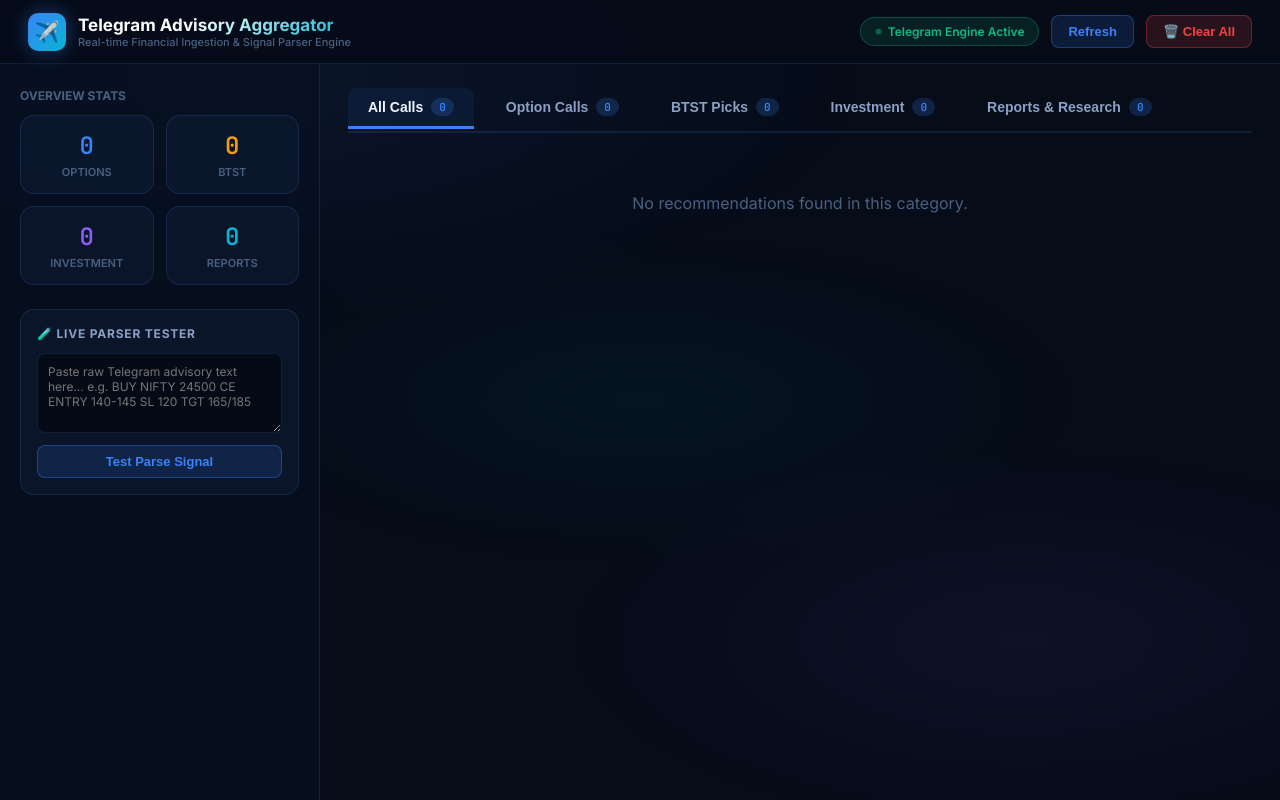
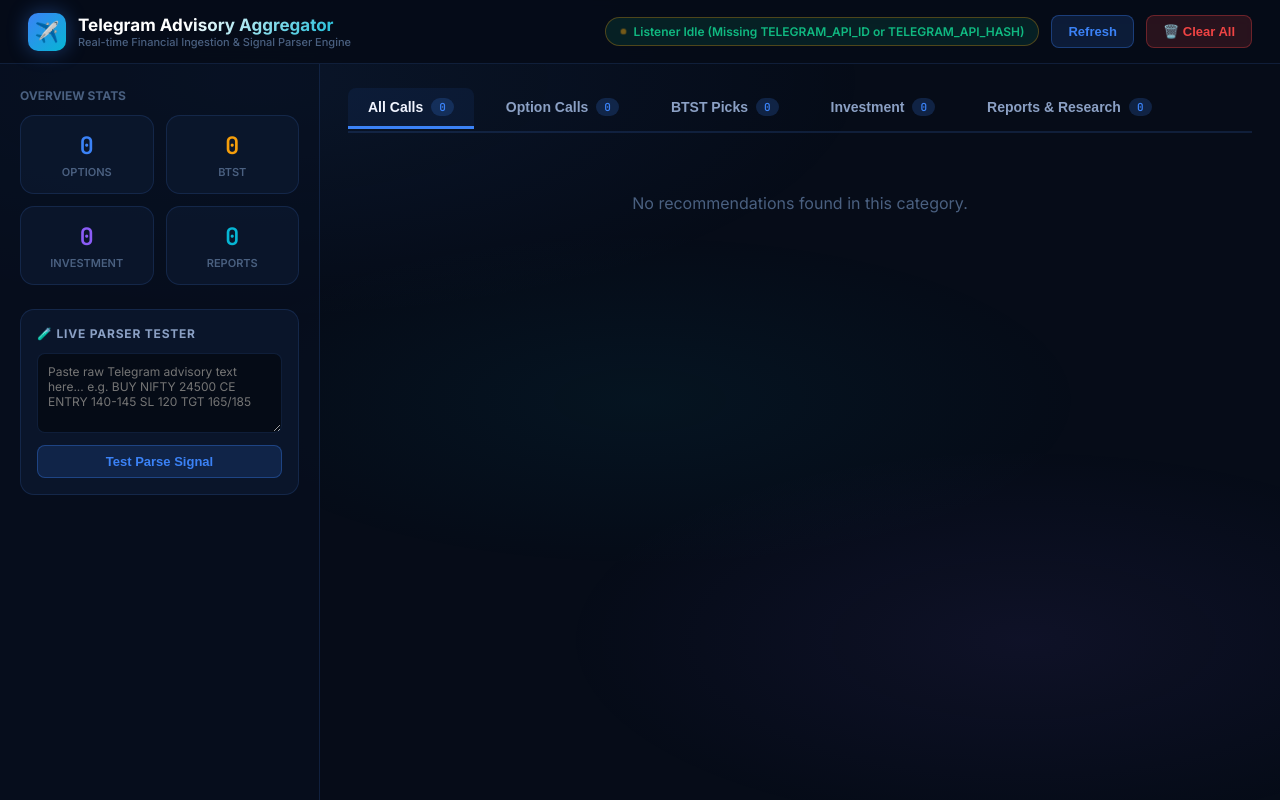
Before and after one commit to hemixinfotech/stock-option-recommendation, a Flask app: page / in a window 1280 px wide. Run offline with Flask 3, Linux system fonts and the light colour scheme; data that the repository does not hold is empty.

Commit message:
Fix Telegram background listener execution for live web hosting and enhance advisory signal parser symbol extraction

```diff
--- a/app.py
+++ b/app.py
@@ -117,11 +117,61 @@ def api_parse_test():
     })
 
 
+@app.route("/api/health")
+def api_health():
+    """Health check endpoint showing backend and Telegram listener status."""
+    is_alive = _listener_thread is not None and _listener_thread.is_alive()
+    return jsonify({
+        "success": True,
+        "listener_running": is_alive,
+        "channels_count": len(TELEGRAM_CHANNELS),
+        "status": "active" if is_alive else "idle_or_disabled",
+        "error": _listener_status.get("error")
+    })
+
+
 @app.route("/")
 def index():
     """Serve main web application dashboard."""
     with open(os.path.join(os.path.dirname(__file__), "templates", "index.html"), encoding="utf-8") as f:
         return f.read()
+
+
+# ---------------------------------------------------------------------------
+# Background Listener Launcher for Production WSGI / Live Hosting
+# ---------------------------------------------------------------------------
+
+import threading
+from config import TELEGRAM_API_ID, TELEGRAM_API_HASH, TELEGRAM_CHANNELS
+
+_listener_thread = None
+_listener_status = {"started": False, "error": None}
+
+def start_telegram_listener_background():
+    global _listener_thread
+    if _listener_thread is not None and _listener_thread.is_alive():
+        return
+
+    if not TELEGRAM_API_ID or not TELEGRAM_API_HASH or TELEGRAM_API_ID == 0:
+        logger.warning("Telegram API credentials not configured. Background listener will not start.")
+        _listener_status["error"] = "Missing TELEGRAM_API_ID or TELEGRAM_API_HASH"
+        return
+
+    def _run():
+        try:
+            from telegram_listener import run_telegram_listener
+            _listener_status["started"] = True
+            run_telegram_listener()
+        except Exception as exc:
+            _listener_status["error"] = str(exc)
+            logger.error("Background Telegram Listener crashed or failed to start: %s", exc)
+
+    _listener_thread = threading.Thread(target=_run, daemon=True, name="TelegramListenerThread")
+    _listener_thread.start()
+    logger.info("Background Telegram Listener thread launched.")
+
+# Auto-start background listener when app module is imported/loaded in server
+start_telegram_listener_background()
 
 
 # ---------------------------------------------------------------------------
--- a/parser.py
+++ b/parser.py
@@ -111,6 +111,22 @@ class SignalParser:
         """Regex-based rule engine for standard advisory calls."""
         upper_text = text.upper()
 
+        # Comprehensive set of non-symbol noise words common in Telegram market channels
+        ignored_words = {
+            "BUY", "SELL", "BTST", "STBT", "CALL", "PUT", "STOP", "LOSS", "STOPLOSS",
+            "TARGET", "TARGETS", "TGT", "ABOVE", "BELOW", "ENTRY", "RANGE", "TODAY", "TOMORROW",
+            "LONG", "SHORT", "TERM", "HOLD", "PICK", "STOCK", "NOW", "CMP", "PRICE", "EXIT",
+            "BOOK", "PROFIT", "SUPER", "POWER", "CALLS", "VIP", "FREE", "HERO", "ZERO", "JACKPOT",
+            "EQUITY", "ALERT", "ALERTS", "GOOD", "MORNING", "DAILY", "WEEKLY", "MONTHLY",
+            "LEVEL", "LEVELS", "SPOT", "FUTURE", "FUTURES", "CHART", "DISCLAIMER", "TRADE",
+            "TRADING", "ADVISORY", "STRONG", "BREAKOUT", "BOOM", "ROCKET", "FAST", "VERY",
+            "HIGH", "LOW", "RISK", "INTRADAY", "POSITIONAL", "NEW", "JOIN", "TELEGRAM",
+            "CHANNEL", "GROUP", "THIS", "THAT", "WITH", "FROM", "FOR", "AND", "THE", "YOU",
+            "YOUR", "OUR", "WILL", "HIT", "DONE", "BEST", "SURE", "SURESHOT", "GAIN", "GAINS",
+            "SAFE", "PREMIUM", "PAID", "REPORT", "UPDATE", "NEWS", "VIEW", "ANALYSIS",
+            "INTRADAY", "SWING", "CALL", "PUTS", "OPTION", "OPTIONS", "INDEX", "INDICES"
+        }
+
         # 1. Category Classification
         category = CategoryEnum.OPTION
         if re.search(r"\b(BTST|STBT|BUY TODAY|SELL TOMORROW)\b", upper_text):
@@ -120,6 +136,8 @@ class SignalParser:
         elif re.search(r"\b(REPORT|MARKET UPDATE|RESEARCH|MORNING BRIEF|NIFTY VIEW|NEWS|UPDATE)\b", upper_text) and len(text) > 300:
             category = CategoryEnum.REPORT
         elif re.search(r"\b(CE|PE|CALL|PUT)\b", upper_text) or any(idx in upper_text for idx in INDEX_SYMBOLS):
+            category = CategoryEnum.OPTION
+        else:
             category = CategoryEnum.OPTION
 
         # 2. Action Detection
@@ -134,46 +152,68 @@ class SignalParser:
         elif re.search(r"\b(PE|PUT)\b", upper_text):
             option_type = OptionTypeEnum.PE
 
-        # 4. Symbol Detection
+        # 4. Symbol & Strike Detection
         symbol = "UNKNOWN"
-        # Check known index list first
+        strike_price = None
+
+        # Step 4a: Check index symbols first
         for idx in INDEX_SYMBOLS:
             if re.search(r"\b" + idx + r"\b", upper_text):
                 symbol = idx
                 break
 
+        # Step 4b: Match explicit option structure e.g. "BUY SBIN 800 CE" or "SBIN 800 CE" or "RELIANCE 3000 CALL"
+        op_match = re.search(r"(?:BUY|SELL)?\s*\b([A-Z0-9]{3,15})\s+(\d{2,6}(?:\.\d+)?)\s*(CE|PE|CALL|PUT)\b", upper_text)
+        if op_match:
+            cand_sym = op_match.group(1).strip()
+            if cand_sym not in ignored_words and cand_sym not in INDEX_SYMBOLS:
+                symbol = cand_sym
+                try:
+                    strike_price = float(op_match.group(2))
+                except ValueError:
+                    pass
+                if not option_type:
+                    option_type = OptionTypeEnum.CE if op_match.group(3) in ("CE", "CALL") else OptionTypeEnum.PE
+
+        # Step 4c: Match direct stock action e.g. "BUY TATAMOTORS", "SELL INFY CMP", "#SBIN"
         if symbol == "UNKNOWN":
-            # Search for stock symbols like "BUY TATASTEEL", "BTST BUY RELIANCE", "RELIANCE 3000 CE", "#INFY"
-            ignored_words = {
-                "BUY", "SELL", "BTST", "STBT", "CALL", "PUT", "STOP", "LOSS",
-                "TARGET", "ABOVE", "BELOW", "ENTRY", "RANGE", "TODAY", "TOMORROW",
-                "LONG", "SHORT", "TERM", "HOLD", "PICK", "STOCK", "NOW", "CMP",
-                "PRICE", "EXIT", "BOOK", "PROFIT", "SUPER", "POWER", "CALLS"
-            }
-            # Look for explicit stock ticker patterns or after action keywords
+            act_match = re.search(r"\b(?:BUY|SELL)\s+#?([A-Z0-9]{3,15})\b", upper_text)
+            if act_match:
+                cand_sym = act_match.group(1).strip()
+                if cand_sym not in ignored_words and cand_sym not in INDEX_SYMBOLS:
+                    symbol = cand_sym
+
+        # Step 4d: Match hashtags e.g. "#SBIN", "$RELIANCE"
+        if symbol == "UNKNOWN":
+            hash_match = re.search(r"[#\$]([A-Z0-9]{3,15})\b", text)
+            if hash_match:
+                cand_sym = hash_match.group(1).upper()
+                if cand_sym not in ignored_words and cand_sym not in INDEX_SYMBOLS:
+                    symbol = cand_sym
+
+        # Step 4e: Generic token search filtering out ignored words
+        if symbol == "UNKNOWN":
             tokens = re.findall(r"\b[A-Z]{3,15}\b", upper_text)
             for tok in tokens:
                 if tok not in ignored_words and tok not in INDEX_SYMBOLS and len(tok) >= 3:
                     symbol = tok
                     break
 
-
-        # 5. Strike Price
-        strike_price = None
-        strike_match = re.search(r"\b(\d{4,5})\s*(?:CE|PE|CALL|PUT)?\b", upper_text)
-        if strike_match and symbol in INDEX_SYMBOLS:
-            try:
-                strike_price = float(strike_match.group(1))
-            except ValueError:
-                pass
-        elif option_type:
-            # Look for strike near CE/PE
-            strike_match_generic = re.search(r"\b(\d{2,5}(?:\.\d+)?)\s*(?:CE|PE)\b", upper_text)
-            if strike_match_generic:
+        # 5. Strike Price fallback
+        if not strike_price:
+            strike_match = re.search(r"\b(\d{4,5})\s*(?:CE|PE|CALL|PUT)?\b", upper_text)
+            if strike_match and symbol in INDEX_SYMBOLS:
                 try:
-                    strike_price = float(strike_match_generic.group(1))
+                    strike_price = float(strike_match.group(1))
                 except ValueError:
                     pass
+            elif option_type:
+                strike_match_generic = re.search(r"\b(\d{2,5}(?:\.\d+)?)\s*(?:CE|PE)\b", upper_text)
+                if strike_match_generic:
+                    try:
+                        strike_price = float(strike_match_generic.group(1))
+                    except ValueError:
+                        pass
 
         # 6. Expiry
         expiry = None
--- a/railway.toml
+++ b/railway.toml
@@ -2,7 +2,7 @@
 builder = "NIXPACKS"
 
 [deploy]
-startCommand = "gunicorn app:app --bind 0.0.0.0:$PORT --workers 1 --timeout 120"
+startCommand = "gunicorn app:app --bind 0.0.0.0:$PORT --workers 1 --threads 4 --timeout 120"
 healthcheckPath = "/"
 healthcheckTimeout = 60
 restartPolicyType = "ON_FAILURE"
--- a/templates/index.html
+++ b/templates/index.html
@@ -428,9 +428,9 @@
       </div>
     </div>
     <div class="nav-right">
-      <div class="status-badge">
-        <div class="pulse-dot"></div>
-        <span>Telegram Engine Active</span>
+      <div class="status-badge" id="nav-status-badge">
+        <div class="pulse-dot" id="nav-pulse-dot"></div>
+        <span id="nav-status-text">Checking Listener...</span>
       </div>
       <button class="btn-action" onclick="fetchData()">Refresh</button>
       <button class="btn-action btn-danger" onclick="clearAllData()">🗑️ Clear All</button>
@@ -527,6 +527,23 @@
           document.getElementById('badge-btst').innerText = c.BTST || 0;
           document.getElementById('badge-investment').innerText = c.INVESTMENT || 0;
           document.getElementById('badge-report').innerText = c.REPORT || 0;
+        }
+
+        // Query health status
+        const healthRes = await fetch('/api/health');
+        const healthData = await healthRes.json();
+        const statusText = document.getElementById('nav-status-text');
+        const pulseDot = document.getElementById('nav-pulse-dot');
+        const badge = document.getElementById('nav-status-badge');
+
+        if (healthData.listener_running) {
+          statusText.innerText = `Live Telegram Engine (${healthData.channels_count} Channels)`;
+          pulseDot.style.background = '#10b981';
+          badge.style.borderColor = 'rgba(16,185,129,0.3)';
+        } else {
+          statusText.innerText = healthData.error ? `Listener Idle (${healthData.error})` : 'Listener Offline';
+          pulseDot.style.background = '#f59e0b';
+          badge.style.borderColor = 'rgba(245,158,11,0.3)';
         }
       } catch (err) {
         console.error('Error updating stats:', err);
```
Also changed, not shown: telegram_listener.py (+16 -1 lines), 1 other file.
